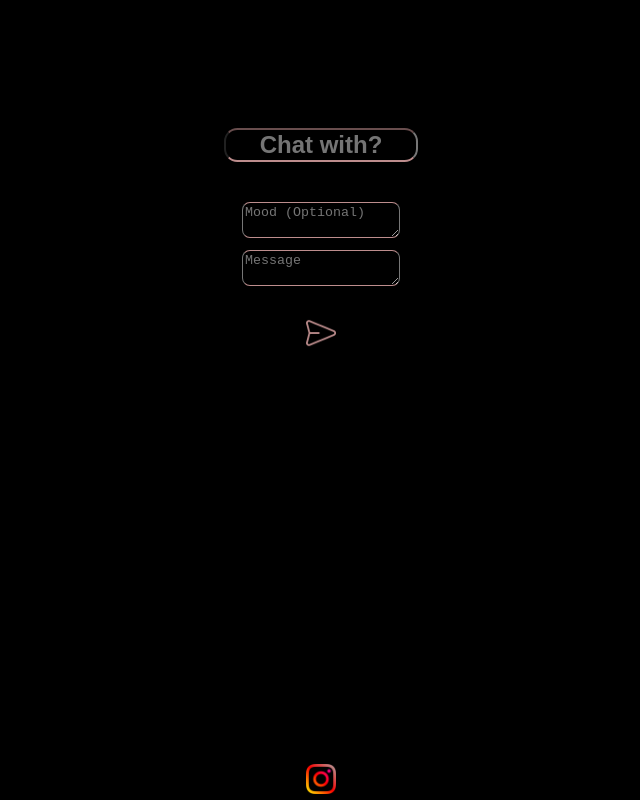
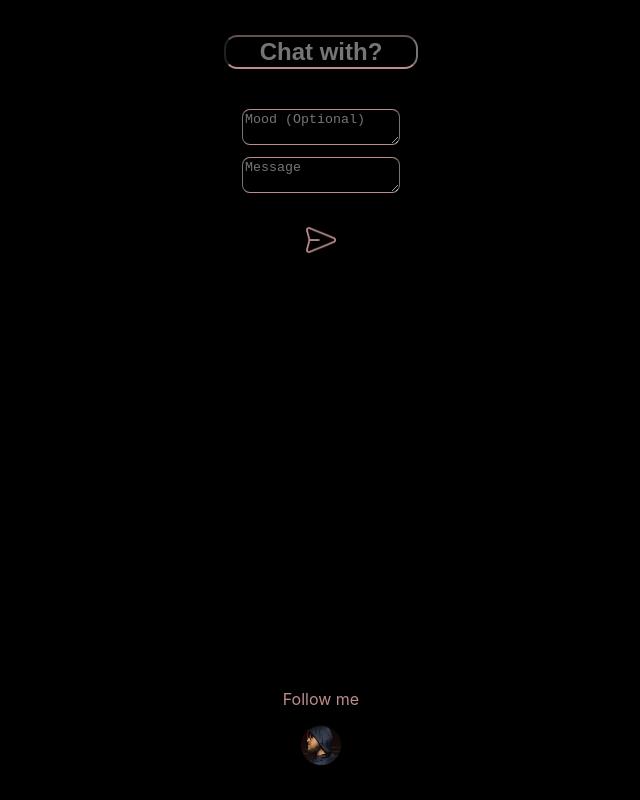
Before and after one commit to thatssatya/ai-chat-app, a React (Create React App) app: page / in a window 1280 px wide. Shown: the whole page, without its empty margins (319-959 px from the left). Built offline with nearby package versions, Linux system fonts and the light colour scheme.

Commit message:
Added bio link and modified css

```diff
--- a/src/App.css
+++ b/src/App.css
@@ -4,11 +4,18 @@
   height: 100%;
   display: flex;
   position: fixed;
+  flex-direction: row;
+  text-align: center;
+  justify-content: center;
+}
+
+.main-contents {
+  width: 100%;
+  height: 100%;
+  display: flex;
   flex-direction: column;
-  padding-top: 10%;
-
-  text-align: center;
-  align-content: flex-end;
+  align-content: center;
+  justify-content: center;
 }
 
 .App-logo {
@@ -60,6 +67,7 @@
   font-weight: bold;
   border-block-color: rgb(189, 141, 141);
   border-radius: 1ch;
+  box-shadow: none;
   text-align: center;
   max-width: 90%;
   width: 14ch;
@@ -83,24 +91,22 @@
   color: rgb(189, 141, 141);
 }
 
-.social {
-  /* display: flex; */
-  height: 100%;
-  width: 100%;
-  /* text-align: end; */
-  /* flex-direction: column; */
-  /* align-self: flex-end; */
-  /* align-content: flex-end; */
-  position: relative;
-  bottom: -35%;
+.response-area{
+  height: 20ch;
+  margin-left: 5%;
+  margin-right: 5%;
 }
 
-/* .insta-icon { */
-  /* display: flex; */
-  /* flex-direction: column; */
-  /* align-content: end; */
-/* } */
+.made-by-text {
+  color: rgb(189, 141, 141);
+}
 
-.response-area{
-  height: 20ch;
+
+.social {
+  position: relative;
+  margin-top: 15%;
+  display: flex;
+  align-items: center;
+  flex-direction: column;
+  justify-content: flex-end;
 }
--- a/src/App.js
+++ b/src/App.js
@@ -83,6 +83,7 @@ function App() {
 
   return (
     <div className="App">
+      <div className="main-contents">
         <form onSubmit={handleSubmit}>
 
           <div className='heading-container'>
@@ -152,22 +153,20 @@ function App() {
         </div>
 
         <div className="social">
+          <p className="made-by-text">Follow me</p>
           <input
-          className="insta-icon"
+            className="bio-icon"
             type="image"
-          src="instagram.png"
+            src="bio_img.png"
             name="button"
-          width="30"
+            width="40"
             alt='Insta'
             onClick={() => {
-            window.open('https://instagram.com/thatssatya', '_blank');
+              window.open('https://bio.link/thatssatya', '_blank');
             }}
-          // onSubmit={handleSubmit}
-        >
-          {/* <a href="https://instagram.com/thatssatya" target="_blank"></a> */}
-          </input>
+          ></input>
         </div>
-
+      </div>
     </div>
   );
 }
```
Also changed, not shown: public/bio_img.png (added). Lines whose indentation alone changed are shown as unchanged.
